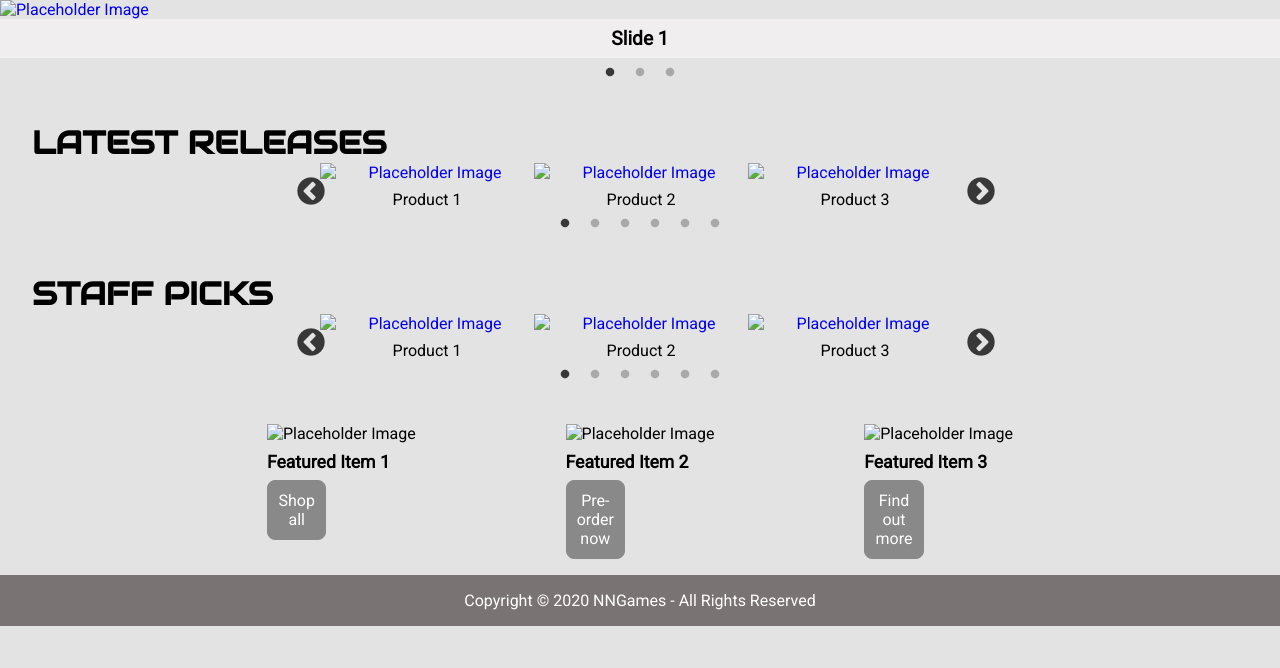
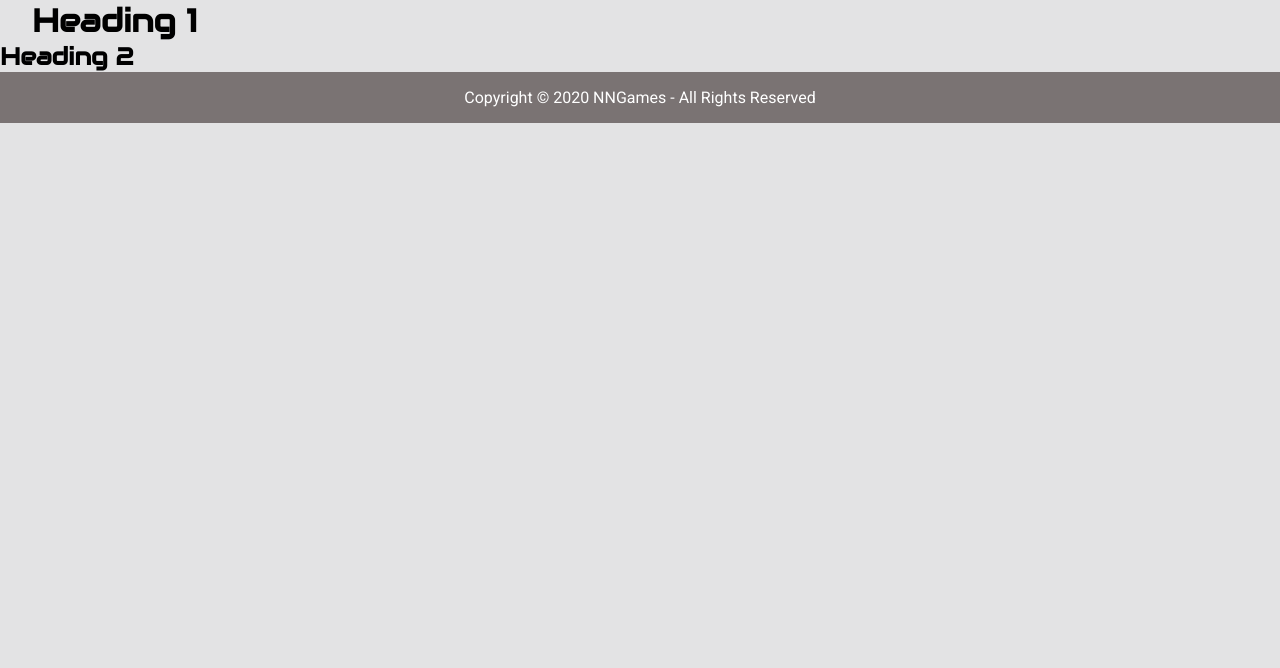
Before and after one commit to cleanycloth/csy2027, a PHP site: page /page.php in a window 1280 px wide. Shown: the part 132-800 px from the top of the page. Run offline with PHP 8.4, Linux system fonts and the light colour scheme; some libraries are stand-ins or nearby versions.

Commit message:
Made a new page.php for the purposes of styling elements.

```diff
--- a/public/page.php
+++ b/public/page.php
@@ -3,7 +3,7 @@
     <head>
         <!-- Font Awesome Icons - https://fontawesome.com/ -->
         <script src="https://kit.fontawesome.com/04ac565eb5.js" crossorigin="anonymous"></script>
-        <!-- Slick Slider - https://kenwheeler.github.io/slick/ -->
+        <!-- Slick Slider Styling - https://kenwheeler.github.io/slick/ -->
         <link rel="stylesheet" type="text/css" href="js/slick/slick.css"/>
         <link rel="stylesheet" type="text/css" href="js/slick/slick-theme.css"/>
         <!-- NN Games Stylesheets -->
@@ -16,7 +16,7 @@
         <!-- Header -->
         <header class="site-header">
             <div class="logo">
-                <a href="/csy2027"><h1>NN Games</h1></a>
+                <a href="/"><h1>NN Games</h1></a>
             </div>
 
             <div class="search">
@@ -67,132 +67,25 @@
 
         <!-- Main -->
         <main class="site-main">
-            <div class="main-carousel slider">
-                <div>
-                    <a href="#">
-                        <img src="https://via.placeholder.com/1920x500" alt="Placeholder Image">
-                        <p>Slide 1</p>
-                    </a>
-                </div>
-                <div>
-                    <a href="#">
-                        <img src="https://via.placeholder.com/1920x500" alt="Placeholder Image">
-                        <p>Slide 2</p>
-                    </a>
-                </div>
-                <div>
-                    <a href="#">
-                        <img src="https://via.placeholder.com/1920x500" alt="Placeholder Image">
-                        <p>Slide 3</p>
-                    </a>
-                </div>
-            </div>
-
-            <h1>LATEST RELEASES</h1>
-            <div class="product-carousel slider">
-                <div>
-                    <a href="#">
-                        <img src="https://via.placeholder.com/200x200" alt="Placeholder Image">
-                        <p>Product 1</p>
-                    </a>
-                </div>
-                <div>
-                    <a href="#">
-                        <img src="https://via.placeholder.com/200x200" alt="Placeholder Image">
-                        <p>Product 2</p>
-                    </a>
-                </div>
-                <div>
-                    <a href="#">
-                        <img src="https://via.placeholder.com/200x200" alt="Placeholder Image">
-                        <p>Product 3</p>
-                    </a>
-                </div>
-                <div>
-                    <a href="#">
-                        <img src="https://via.placeholder.com/200x200" alt="Placeholder Image">
-                        <p>Product 4</p>
-                    </a>
-                </div>
-                <div>
-                    <a href="#">
-                        <img src="https://via.placeholder.com/200x200" alt="Placeholder Image">
-                        <p>Product 5</p>
-                    </a>
-                </div>
-                <div>
-                    <a href="#">
-                        <img src="https://via.placeholder.com/200x200" alt="Placeholder Image">
-                        <p>Product 6</p>
-                    </a>
-                </div>
-            </div>
-
-            <h1>STAFF PICKS</h1>
-            <div class="product-carousel slider">
-                <div>
-                    <a href="#">
-                        <img src="https://via.placeholder.com/200x200" alt="Placeholder Image">
-                        <p>Product 1</p>
-                    </a>
-                </div>
-                <div>
-                    <a href="#">
-                        <img src="https://via.placeholder.com/200x200" alt="Placeholder Image">
-                        <p>Product 2</p>
-                    </a>
-                </div>
-                <div>
-                    <a href="#">
-                        <img src="https://via.placeholder.com/200x200" alt="Placeholder Image">
-                        <p>Product 3</p>
-                    </a>
-                </div>
-                <div>
-                    <a href="#">
-                        <img src="https://via.placeholder.com/200x200" alt="Placeholder Image">
-                        <p>Product 4</p>
-                    </a>
-                </div>
-                <div>
-                    <a href="#">
-                        <img src="https://via.placeholder.com/200x200" alt="Placeholder Image">
-                        <p>Product 5</p>
-                    </a>
-                </div>
-                <div>
-                    <a href="#">
-                        <img src="https://via.placeholder.com/200x200" alt="Placeholder Image">
-                        <p>Product 6</p>
-                    </a>
-                </div>
-            </div>
-
-            <div class="featured">
-                <div class="featured-item">
-                    <img src="https://via.placeholder.com/390x270" alt="Placeholder Image">
-                    <p>Featured Item 1</p>
-                    <a href="#">Shop all</a>
-                </div>
-                <div class="featured-item">
-                    <img src="https://via.placeholder.com/390x270" alt="Placeholder Image">
-                    <p>Featured Item 2</p>
-                    <a href="#">Pre-order now</a>
-                </div>
-                <div class="featured-item">
-                    <img src="https://via.placeholder.com/390x270" alt="Placeholder Image">
-                    <p>Featured Item 3</p>
-                    <a href="#">Find out more</a>
-                </div>
+            <div class="content">
+                    <h1>Heading 1</h1>
+                    <h2>Heading 2</h2>
+                    <h3></h3>
+                    <h4></h4>
+                    <h5></h5>
+                    <h6></h6>
             </div>
         </main>
 
+        <!-- Footer -->
         <footer class="site-footer">
             Copyright &copy; <?=date('Y');?> NNGames - All Rights Reserved
         </footer>
 
+        <!-- jQuery - https://jquery.com/ -->
         <script type="text/javascript" src="js/jquery/jquery-3.4.1.min.js"></script>
         <script type="text/javascript" src="js/jquery/jquery-migrate-1.4.1.min.js"></script>
+        <!-- Slick Slider - https://kenwheeler.github.io/slick/ -->
         <script type="text/javascript" src="js/slick/slick.min.js"></script>
         <script type="text/javascript" src="js/carousels.js"></script>
     </body>
```
